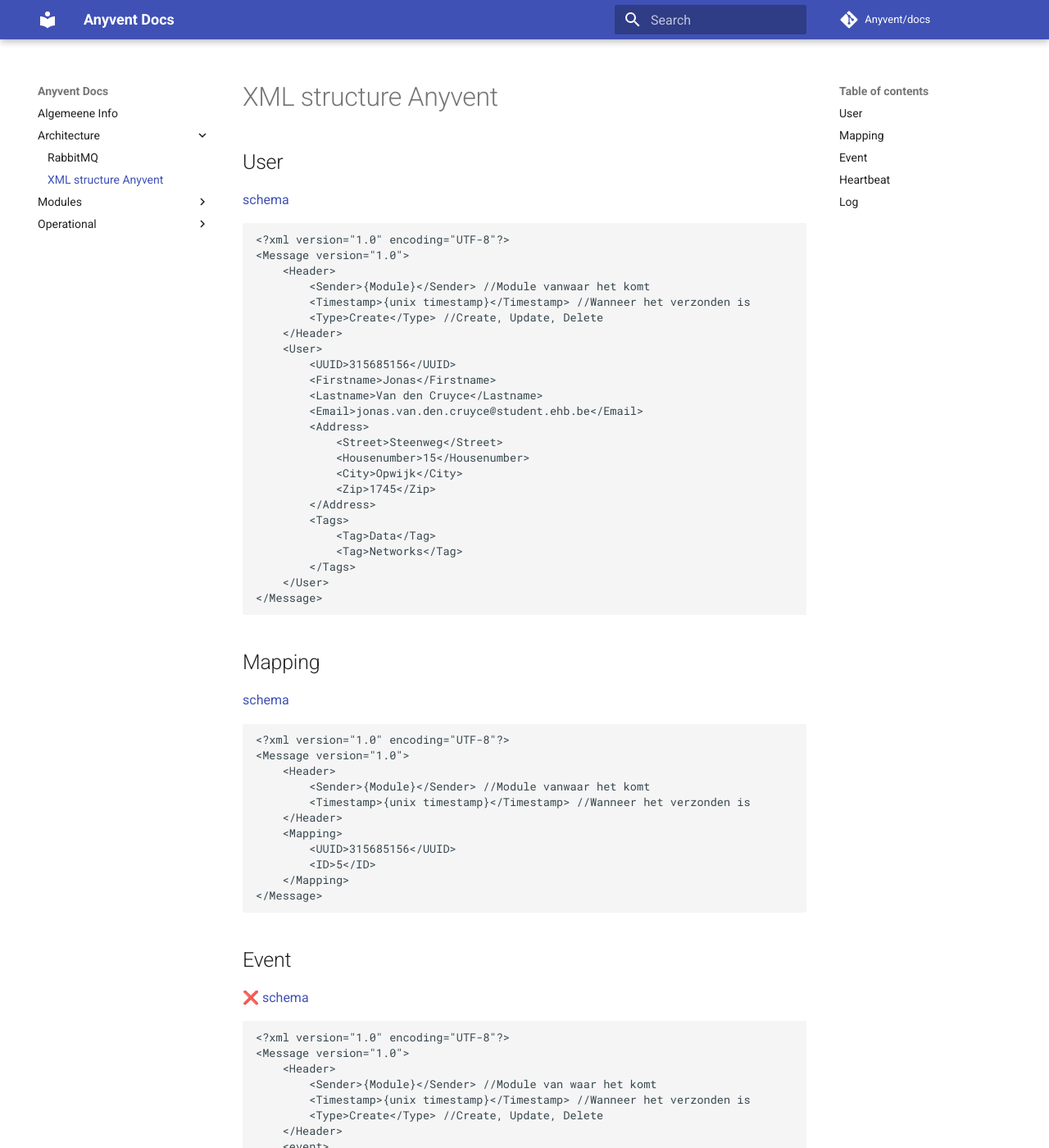
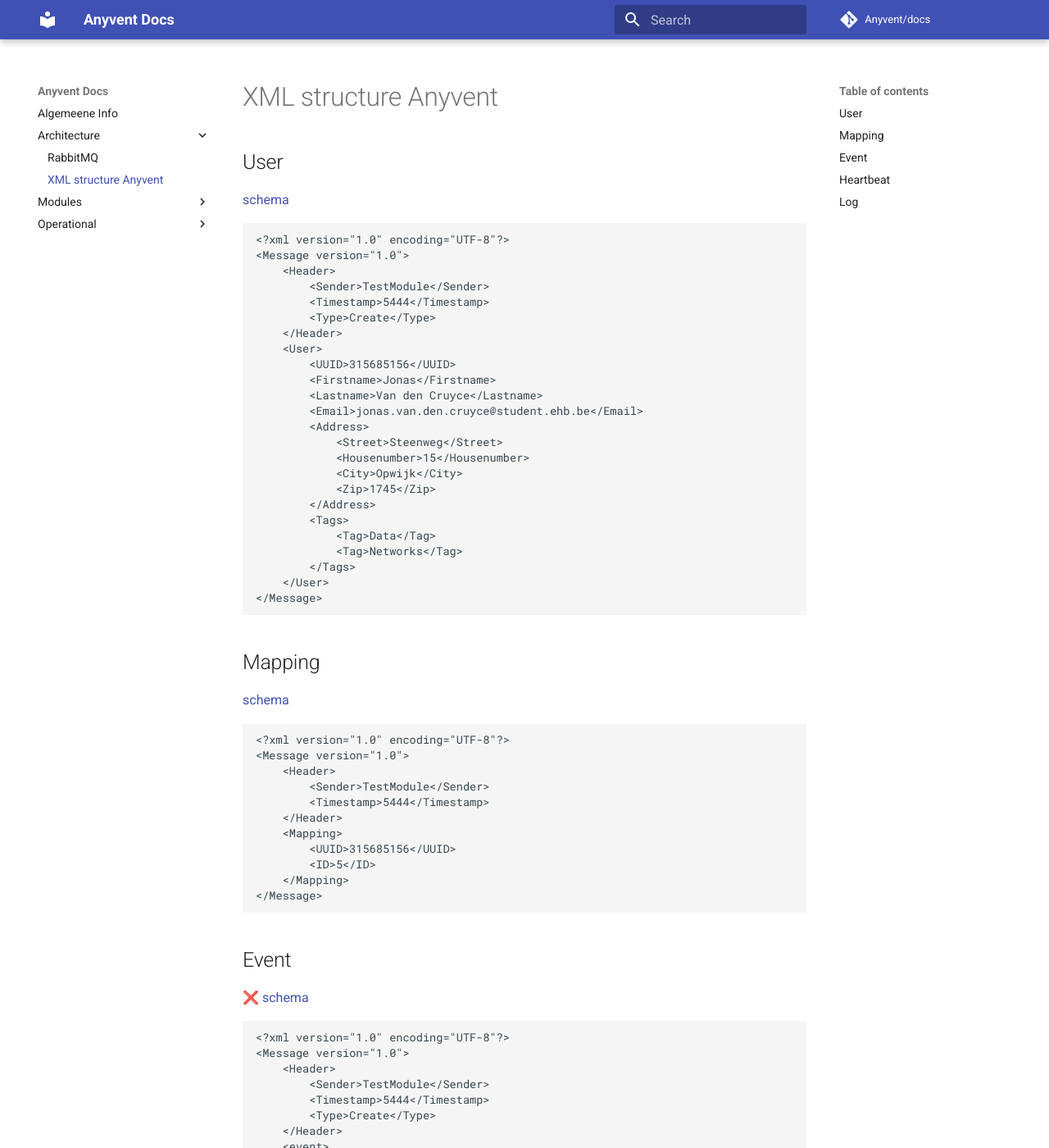
Before and after one commit to seppeconinx/docs, an MkDocs documentation site: the page built from docs/architecture/XML.md, in a window 1280 px wide and 1400 px high. Shown: the whole window at 82% size. Built offline with MkDocs 1.6.1 and Material for MkDocs 9.7.7, drawn with Linux system fonts in a browser that asks for light colours; comment, search, counter and statistics services are not loaded; some of the changed text lies outside the part shown.

Commit message:
Update fixed example

````diff
--- a/docs/architecture/XML.md
+++ b/docs/architecture/XML.md
@@ -5,9 +5,9 @@
 <?xml version="1.0" encoding="UTF-8"?>
 <Message version="1.0">
 	<Header>
-		<Sender>{Module}</Sender> //Module vanwaar het komt
-		<Timestamp>{unix timestamp}</Timestamp> //Wanneer het verzonden is
-		<Type>Create</Type> //Create, Update, Delete
+		<Sender>TestModule</Sender>
+		<Timestamp>5444</Timestamp>
+		<Type>Create</Type>
 	</Header>
 	<User>
 		<UUID>315685156</UUID>
@@ -34,8 +34,8 @@
 <?xml version="1.0" encoding="UTF-8"?>
 <Message version="1.0">
 	<Header>
-		<Sender>{Module}</Sender> //Module vanwaar het komt
-		<Timestamp>{unix timestamp}</Timestamp> //Wanneer het verzonden is
+		<Sender>TestModule</Sender>
+		<Timestamp>5444</Timestamp>
 	</Header>
 	<Mapping>
 		<UUID>315685156</UUID>
@@ -50,9 +50,9 @@
 <?xml version="1.0" encoding="UTF-8"?>
 <Message version="1.0">
 	<Header>
-		<Sender>{Module}</Sender> //Module van waar het komt
-		<Timestamp>{unix timestamp}</Timestamp> //Wanneer het verzonden is
-		<Type>Create</Type> //Create, Update, Delete
+		<Sender>TestModule</Sender>
+		<Timestamp>5444</Timestamp>
+		<Type>Create</Type>
 	</Header>
 	<event>
 		<UUID>315685156</UUID>
@@ -83,8 +83,8 @@
 ```xml
 <?xml version="1.0" encoding="UTF-8"?>
 <Heartbeat version="1.0">
-	<Sender>{Module}</Sender> //Module van waar het komt
-	<Timestamp>{unix timestamp}</Timestamp> //Wanneer het verzonden is
+	<Sender>TestModule</Sender>
+	<Timestamp>5444</Timestamp>
 </Heartbeat>
 ```
 
@@ -94,11 +94,11 @@
 <?xml version="1.0" encoding="UTF-8"?>
 <Message version="1.0">
 	<Header>
-		<Sender>{Module}</Sender> //Module van waar het komt
-		<Timestamp>{unix timestamp}</Timestamp> //Wanneer het verzonden is
+		<Sender>TestModule</Sender>
+		<Timestamp>5444</Timestamp>
 	</Header>
 	<Log>
-		<Type>Error</Type> //Warning, Error, Info, ...
+		<Type>Error</Type>
 		<Msg>explanation error</Msg>
 	</Log>
 </Message>
````
